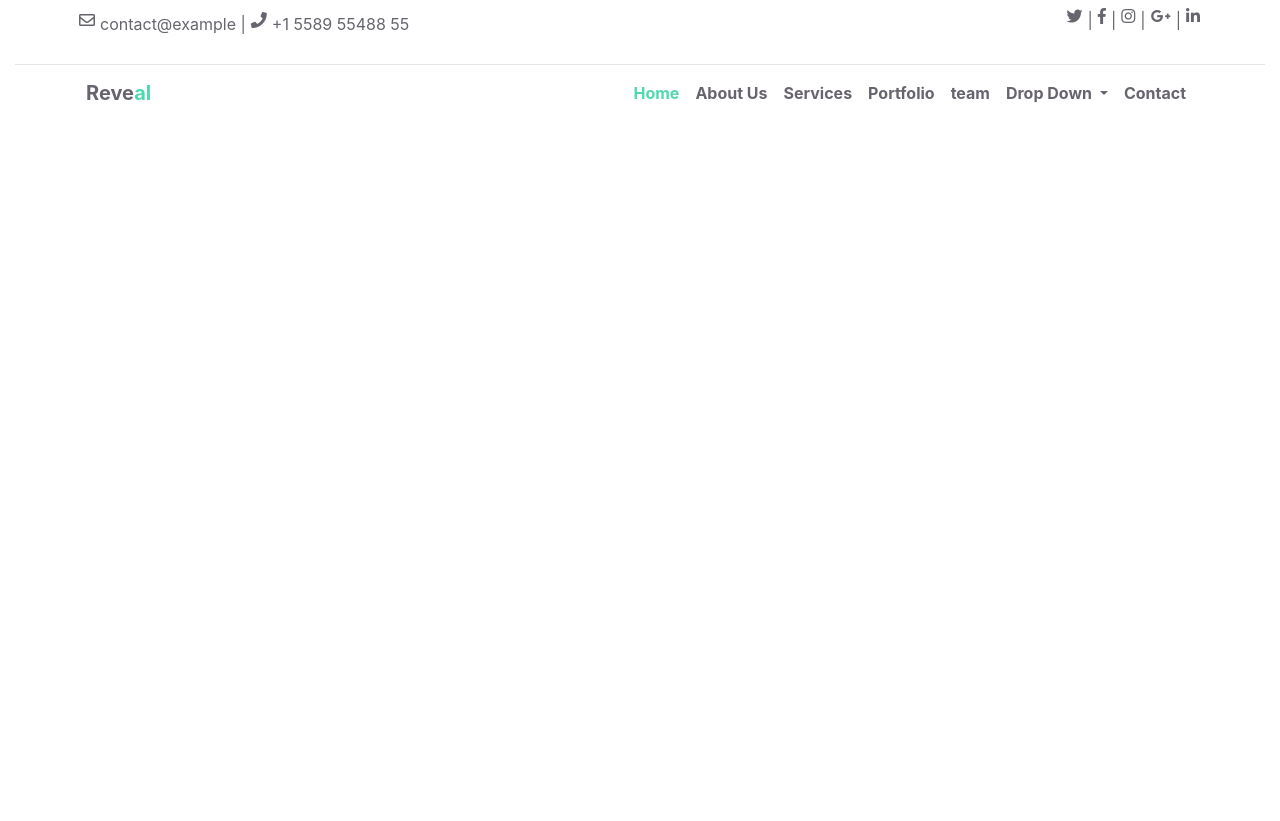
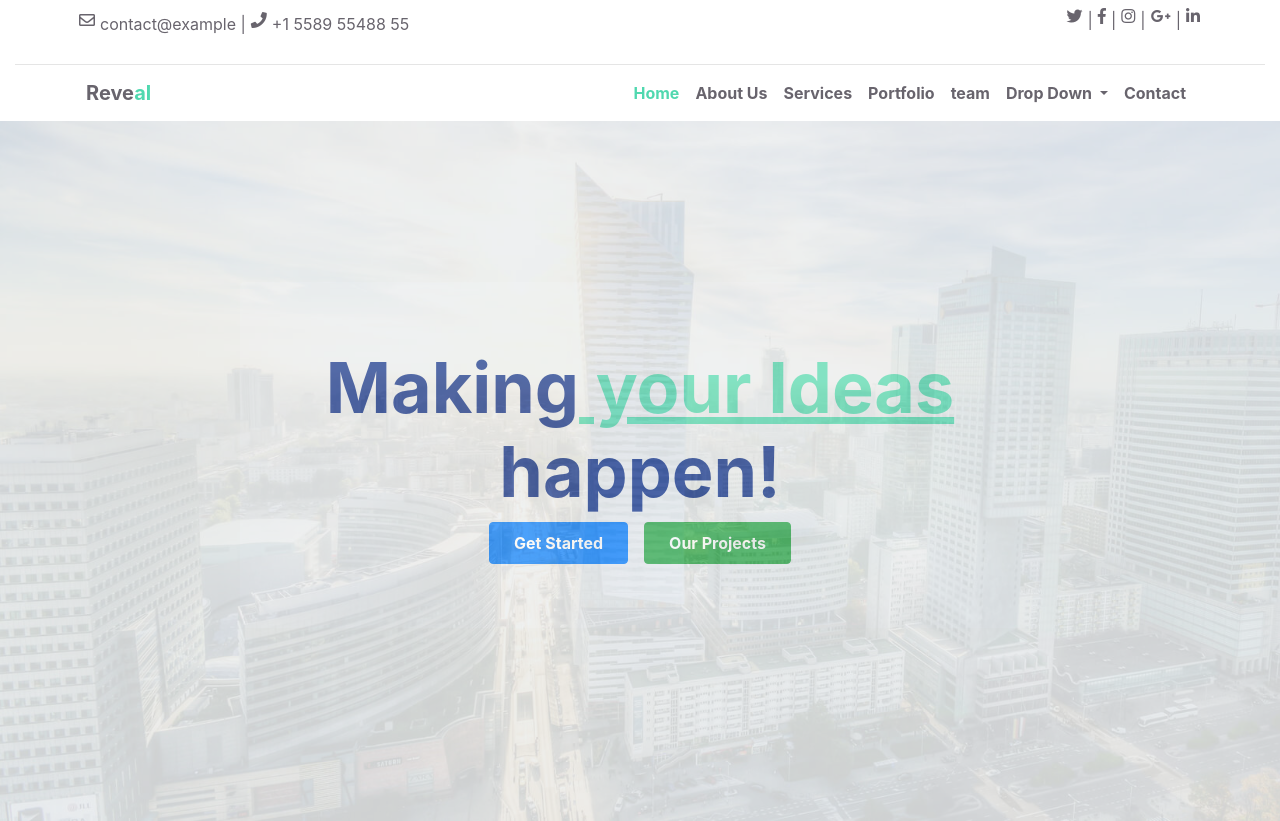
Before and after one commit to Icezenberg/html-brief-integration-front-2-master, a plain HTML site: page index.html in a window 1280 px wide. Before the commit the page ends 800 px from the top, so only its background shows below. Drawn offline with nearby package versions, Linux system fonts and the light colour scheme.

Commit message:
Conception slider

```diff
--- a/index.html
+++ b/index.html
@@ -43,7 +43,8 @@
     <div class="container ">
         <nav class=" row navbar navbar-expand-lg ">
             <a class="navbar-brand col1-police" href="#">
-                <b>Reve<span class="col2-police">al</span></b>
+                <b class="font-weight-bold">Reve<span class="col2-police">al</span>
+                </b>
             </a>
             <button class="navbar-toggler" type="button" data-toggle="collapse" data-target="#navbarNavDropdown" aria-controls="navbarNavDropdown"
                 aria-expanded="false" aria-label="Toggle navigation">
@@ -72,7 +73,8 @@
                         </li>
 
                         <li class="nav-item dropdown">
-                            <a class="nav-link dropdown-toggle col1-police" href="#" id="navbarDropdownMenuLink" data-toggle="dropdown" aria-haspopup="true" aria-expanded="false">
+                            <a class="nav-link dropdown-toggle col1-police" href="#" id="navbarDropdownMenuLink" data-toggle="dropdown" aria-haspopup="true"
+                                aria-expanded="false">
                                 Drop Down
                             </a>
                             <div class="dropdown-menu" aria-labelledby="navbarDropdownMenuLink">
@@ -90,8 +92,22 @@
             </div>
         </nav>
     </div>
+
+
+    <!-- slider avecune image en background, un fond superposé et un jumbotron -->
+
+
+    <div class="container-fluid slider p-0 text-center">
+        <div class="container-fluid slider2 p-0 d-flex align-items-center justify-content-center">
+            <div class="test jumbotron">
+                <h1 class="font-weight-bold font-type1 col3-police ">Making<span class="col2-police"><u> your Ideas </u></span> <br> happen!</h1>
+                <button type="button" class="btn btn-primary mx-2 font-weight-bold px-4 py-2">Get Started</button><button type="button" class="btn btn-success mx-2 font-weight-bold px-4  py-2">Our Projects</button>
+            </div>
+        </div>
+    </div>
     <!-- début du main de ma page -->
-    <!-- slider avecune image en background, un fond superposé et un jumbotron -->
+
+
     <!-- un article avec une illustration  -->
     <!-- une section Service / un paragraphe d'introduction / des blocs x4 pour les différents services proposés -->
     <!-- une section Témoignages / un paragraphe /3 témoignages illustré par des blocs avec du texte et une images  -->
--- a/style.css
+++ b/style.css
@@ -10,12 +10,18 @@ body{
 .col2-police {
     color: #50d8af;
 }
+
+.col3-police {
+    color: #0c2e8a;
+}
+
+.font-type1 {
+    font-size: 70px;
+}
 .contact-spacing {
     margin-right: 5px;
     margin-left: 5px
 }
-
-
 .contact {
     width: 40%;
 }
@@ -24,7 +30,30 @@ body{
     width: 40%;
 }
 
-my-0 {
+.my-0 {
     margin-top: 0px;
     margin-bottom: 0px;
 }
+
+.slider{
+ background: url(./html-brief-integration-front-2-master/img/3.jpg), no-repeat fixed ;
+ background-size: cover;
+ height: 700px;
+ position: absolute;
+ /* padding-left: 0px  !important;
+ padding-right: 0px  !important; */
+}
+
+.slider2 {
+    background: #e7eaeb;
+    opacity: 0.7;
+    height: 700px;
+    position: absolute;
+    /* padding-left: 0px  !important;
+    padding-right: 0px !important; */
+}
+
+
+.test {
+    width: 800px;
+}
```
